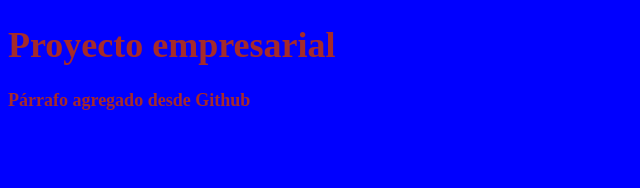
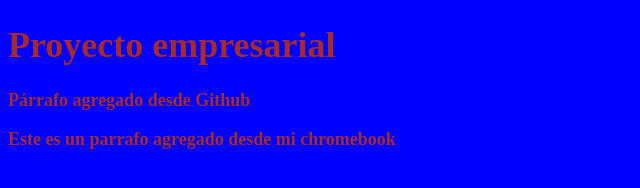
Before and after one commit to AlexRomanMamani/UNAP, a plain HTML site: page index.html in a window 1280 px wide. Shown: the whole page, without its empty margins (0-640 px from the left). Drawn offline with Linux system fonts and the light colour scheme; files that its build step writes are made by us from their sources.

Commit message:
Agregando parrago y commit desde bash

```diff
--- a/index.html
+++ b/index.html
@@ -10,6 +10,7 @@
 <body>
     <h1>Proyecto empresarial</h1>
     <p>Párrafo agregado desde Github</p>
+    <p>Este es un parrafo agregado desde mi chromebook</p>
 
 </body>
 </html>
```
